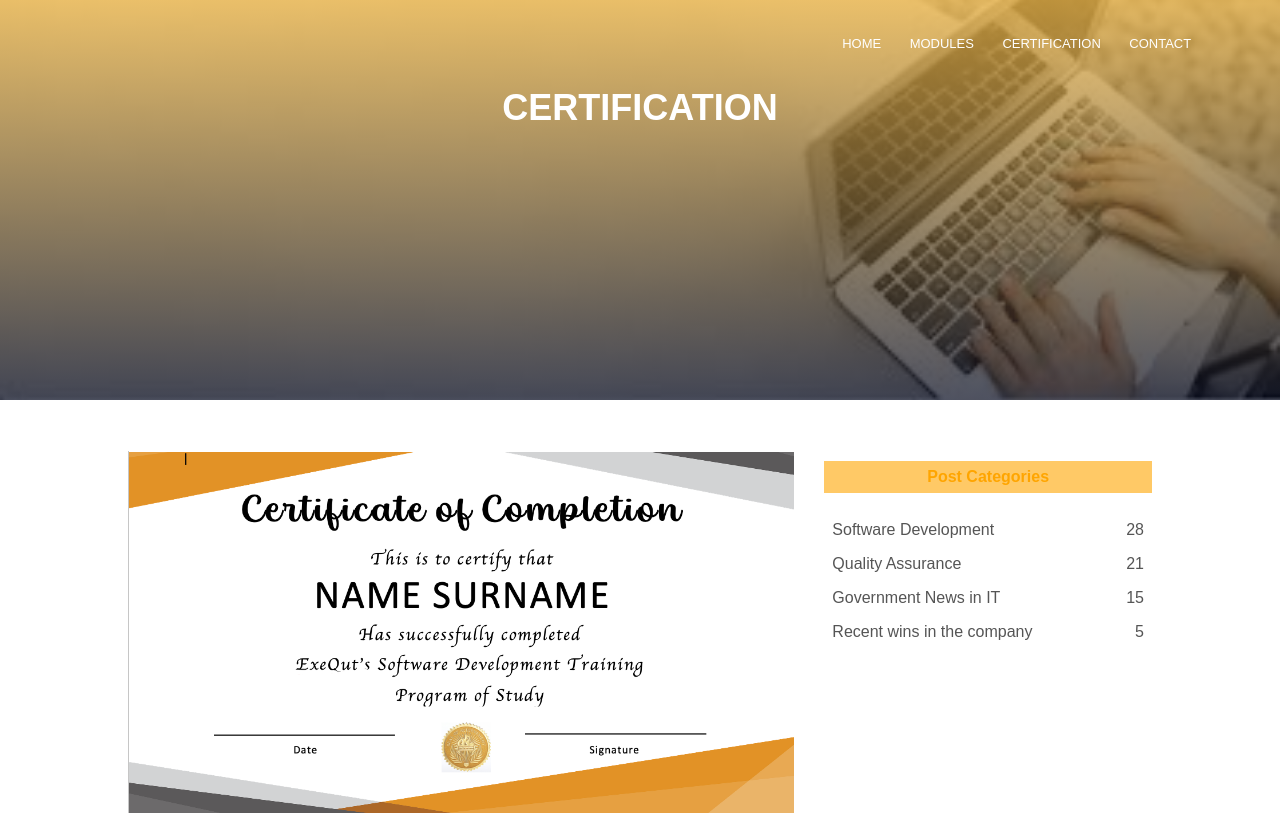
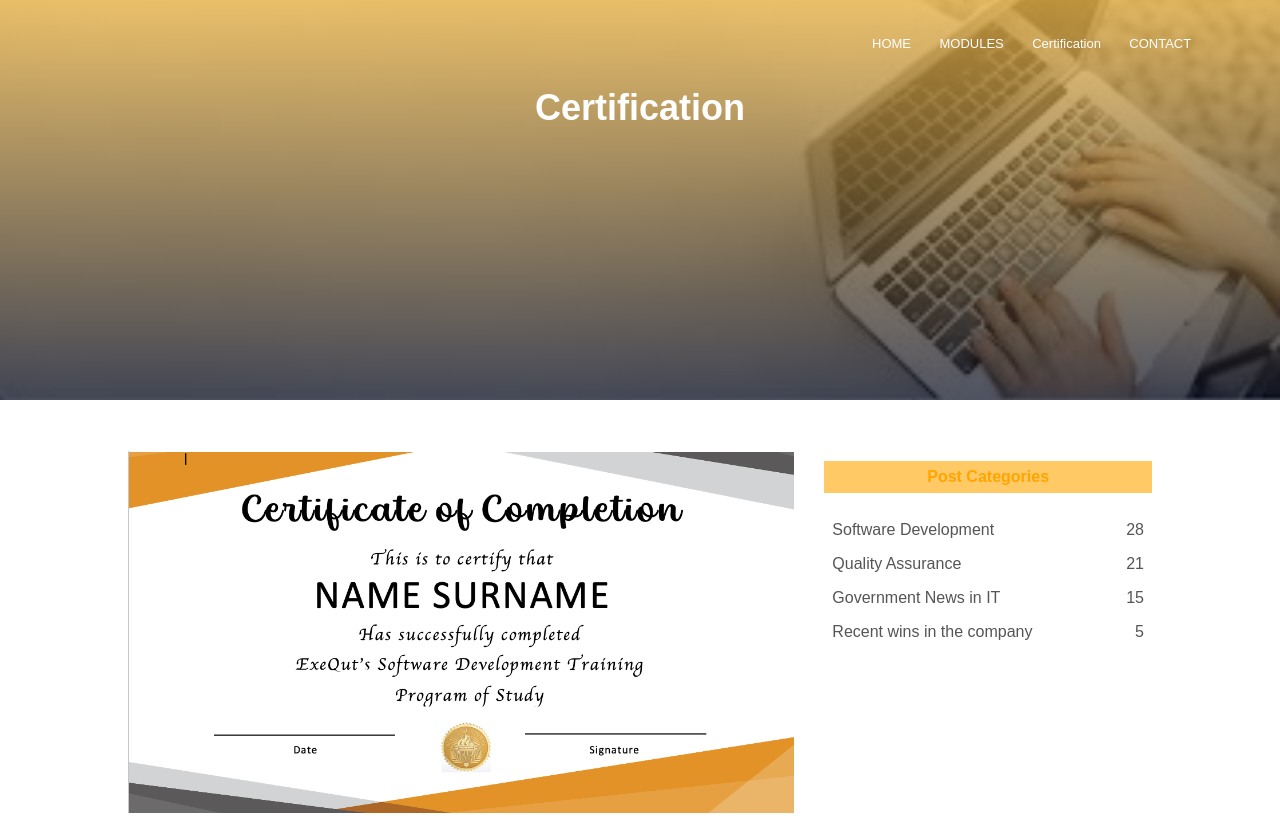
Before and after one commit to evanhatt/exequttraining.GitHub.io, a plain HTML site: page blog.html in a window 1280 px wide. Shown: the top 816 px of the page. Drawn offline with Linux system fonts and the light colour scheme.

Commit message:
Add files via upload

```diff
--- a/blog.html
+++ b/blog.html
@@ -21,7 +21,7 @@
                         <ul>
                             <li><a href="index.html">HOME</a></li>
                             <li><a href="modules.html">MODULES</a></li>
-                            <li><a href="blog.html">CERTIFICATION</a></li>
+                            <li><a href="blog.html">Certification</a></li>
                             <li><a href="contact.html">CONTACT</a></li>
                         </ul>
                  </div>
@@ -35,7 +35,7 @@
                     <path fill="currentColor" d="M0 96c0-17.67 14.33-32 32-32h384c17.7 0 32 14.33 32 32c0 17.7-14.3 32-32 32H32c-17.67 0-32-14.3-32-32zm0 160c0-17.7 14.33-32 32-32h384c17.7 0 32 14.3 32 32s-14.3 32-32 32H32c-17.67 0-32-14.3-32-32zm416 192H32c-17.67 0-32-14.3-32-32s14.33-32 32-32h384c17.7 0 32 14.3 32 32s-14.3 32-32 32z"/></svg>
                 </i>
             </nav>
-            <h1>CERTIFICATION</h1>
+            <h1>Certification</h1>
      </section>
 
 <!-------- blog content ---------->
```
Also changed, not shown: contact.html (+1 -1 lines), index.html (+1 -1 lines), style.css (line endings or trailing spaces).
